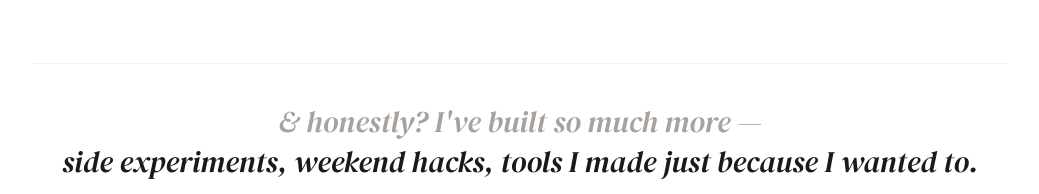
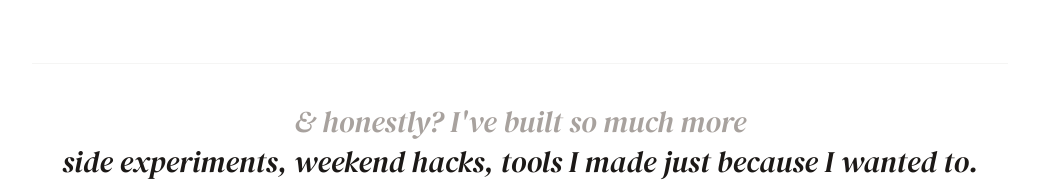
Before and after one commit to ayesha1209/portfolio, a Next.js app: page / in a window 1280 px wide. Shown: the part 7160-7354 px from the top of the page, without its empty margins (120-1159 px from the left). Built offline with nearby package versions, Linux system fonts and the light colour scheme.

Commit message:
remove em-dash from closing note

```diff
--- a/components/Projects.tsx
+++ b/components/Projects.tsx
@@ -346,7 +346,7 @@ export default function Projects() {
       {/* ── Closing note ── */}
       <div className="mt-16 pt-10 border-t border-stone-100 text-center">
         <p className="font-serif italic text-2xl sm:text-3xl text-stone-400 leading-relaxed">
-          & honestly? I&apos;ve built so much more —
+          & honestly? I&apos;ve built so much more
         </p>
         <p className="font-serif italic text-2xl sm:text-3xl text-stone-900 leading-relaxed mt-1">
           side experiments, weekend hacks, tools I made just because I wanted to.
```
